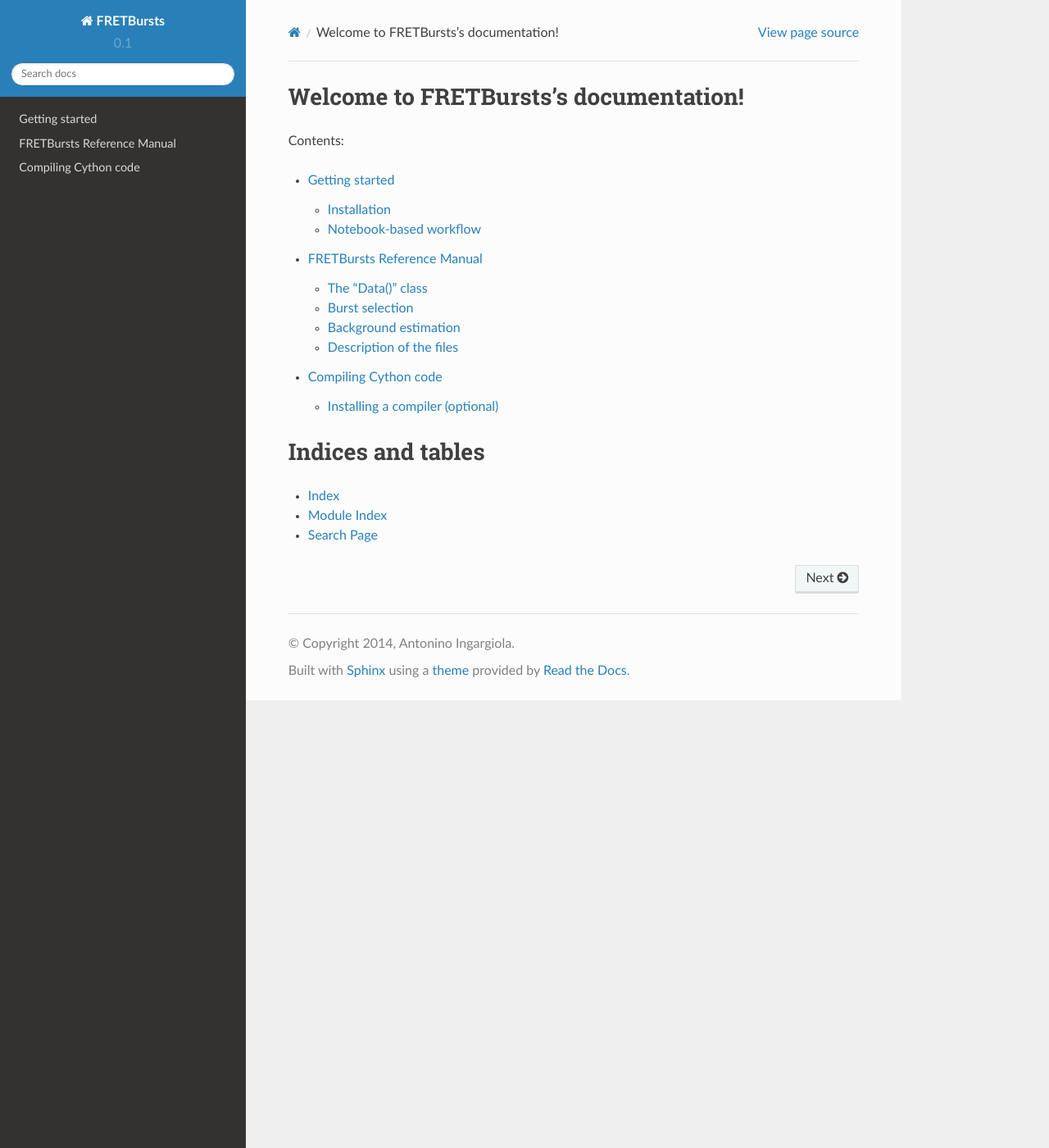
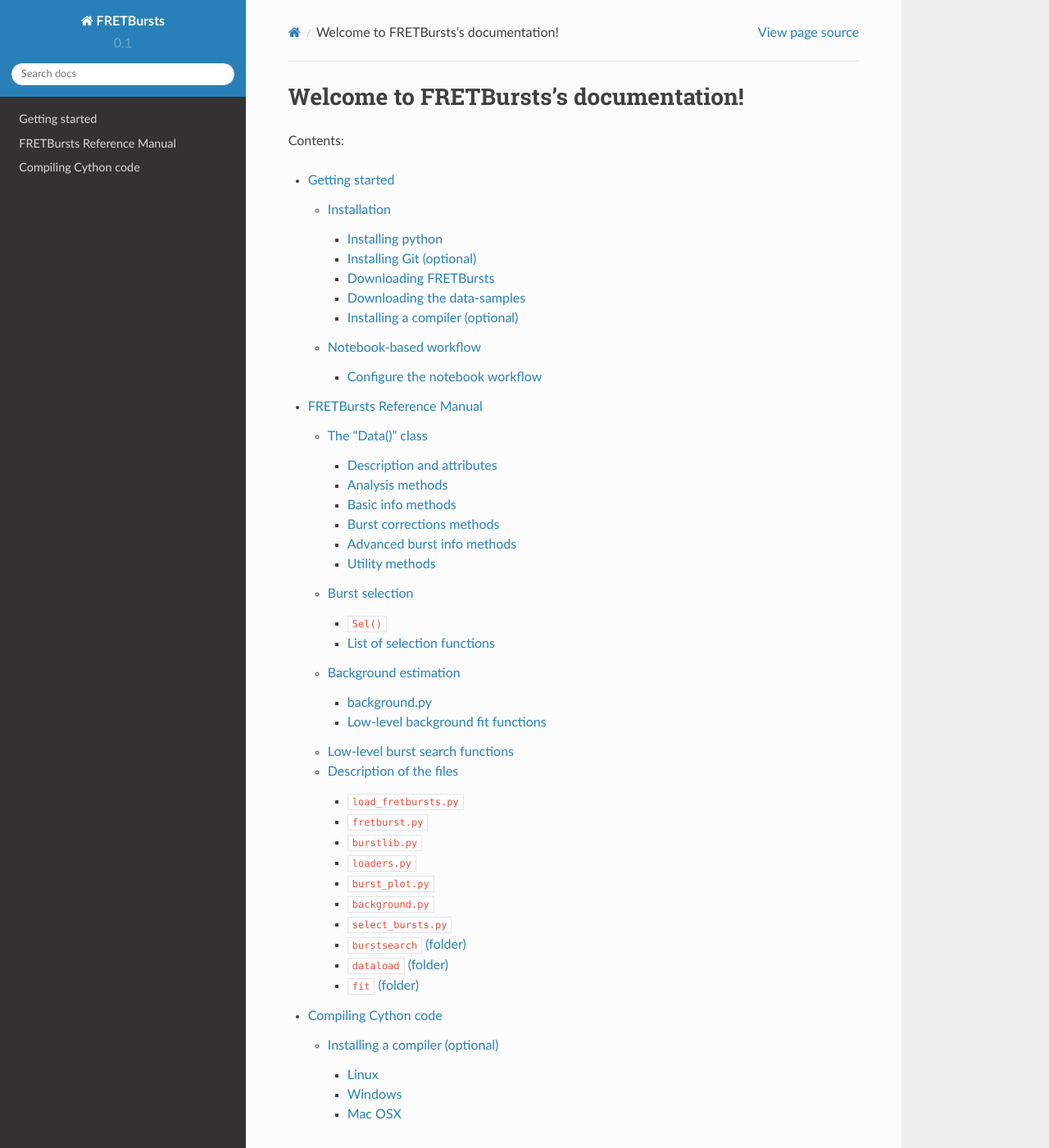
Before and after one commit to tritemio/FRETBursts, a Sphinx documentation site: the page built from docs/source/index.rst, in a window 1280 px wide and 1400 px high. Shown: the whole window at 82% size. Built offline with Sphinx 7.4.7 and the Read the Docs theme 2.0.0, drawn with Linux system fonts in a browser that asks for light colours.

Commit message:
Docs: add burstsearchlib to sphinx and various docs updates

```diff
--- a/docs/source/TODO.txt
+++ b/docs/source/TODO.txt
@@ -8,7 +8,7 @@
 - handle unit test with both multi-spot and single-spot Data [DONE]
 - Put docs in git and build in separate folder (redo sphinx-quickstart) [DONE]
 - Use seaborn for plots (KDE, rugs, normal fit are handled)  [POSTPONED]
-- 2D KDE for ALEX and lateral histograms
+- 2D KDE for ALEX and lateral histograms [POSTPONED]
 
 
 DOCS
@@ -21,8 +21,8 @@
 - select_burts [OK]
 - background [OK]
 - burst_plot
-- burst search
-- burstsearchlib.py
+- burst search [OK]
+- burstsearchlib.py [OK]
 
 Workflow
 - Quick and dirty example
--- a/docs/source/burst_selection.rst
+++ b/docs/source/burst_selection.rst
@@ -12,7 +12,7 @@
 as parameters. :func:`Select_bursts` returns a new :class:`Data` object
 containing only the new sub-set of bursts. A new selection applied to this
 new object as well. In this way, different
-selection criteteria can be freely combined in orther to obtain a
+selection criteria can be freely combined in order to obtain a
 burst population satisfying arbitrary constrains.
 
 FRETBursts provider a large number of
--- /dev/null
+++ b/docs/source/burstsearch.rst
@@ -0,0 +1,5 @@
+Low-level burst search functions
+================================
+
+.. automodule:: burstsearch.burstsearchlib
+    :members:
--- a/docs/source/data_class.rst
+++ b/docs/source/data_class.rst
@@ -1,5 +1,11 @@
 The "Data()" class
 ==================
+
+The :class:`Data` class is the main container for smFRET measurements.
+It contains timestamps, detectors and all the results of data processing
+such as background estimation, burst data, fitted FRET and so on.
+
+The reference documentation of the class follows.
 
 Description and attributes
 --------------------------
@@ -19,11 +25,15 @@
 
     .. automethod:: burst_search_t
 
+    .. automethod:: calc_fret
+
+    .. automethod:: calc_ph_num
+
     .. automethod:: fuse_bursts
 
 
-Utility methods
----------------
+Basic info methods
+------------------
 
 .. class:: Data
 
@@ -31,17 +41,39 @@
 
     .. automethod:: num_bu
 
-    .. automethod:: update_bt
-
-    .. automethod:: update_gamma
-
-    .. automethod:: calc_sbr
-
     .. automethod:: status
 
     .. automethod:: name
 
     .. automethod:: Name
+
+
+Burst corrections methods
+-------------------------
+
+.. class:: Data
+
+    .. automethod:: update_bt
+
+    .. automethod:: update_gamma
+
+    .. automethod:: background_correction_t
+
+    .. automethod:: bleed_through_correction
+
+    .. automethod:: dither
+
+
+Advanced burst info methods
+---------------------------
+
+.. class:: Data
+
+    .. automethod:: calc_sbr
+
+    .. automethod:: calc_max_rate
+
+    .. automethod:: fit_E_generic
 
     .. automethod:: fit_E_m
 
@@ -51,4 +83,22 @@
 
     .. automethod:: fit_E_two_gauss_EM
 
-    .. automethod:: fit_E_generic
+
+Utility methods
+---------------
+
+.. class:: Data
+
+    .. automethod:: get_ph_times
+
+    .. automethod:: iter_ph_times
+
+    .. automethod:: get_ph_mask
+
+    .. automethod:: iter_ph_masks
+
+    .. automethod:: expand
+
+    .. automethod:: copy
+
+    .. automethod:: slice_ph
--- a/docs/source/index.rst
+++ b/docs/source/index.rst
@@ -9,7 +9,7 @@
 Contents:
 
 .. toctree::
-    :maxdepth: 2
+    :maxdepth: 3
 
     getting_started
     reference_manual
--- a/docs/source/reference_manual.rst
+++ b/docs/source/reference_manual.rst
@@ -4,9 +4,10 @@
 Contents:
 
 .. toctree::
-    :maxdepth: 2
+    :maxdepth: 3
 
     data_class
     burst_selection
     background
+    burstsearch
     files_description
```
Also changed, not shown: burstlib.py (+23 -13 lines), 1 other file.
